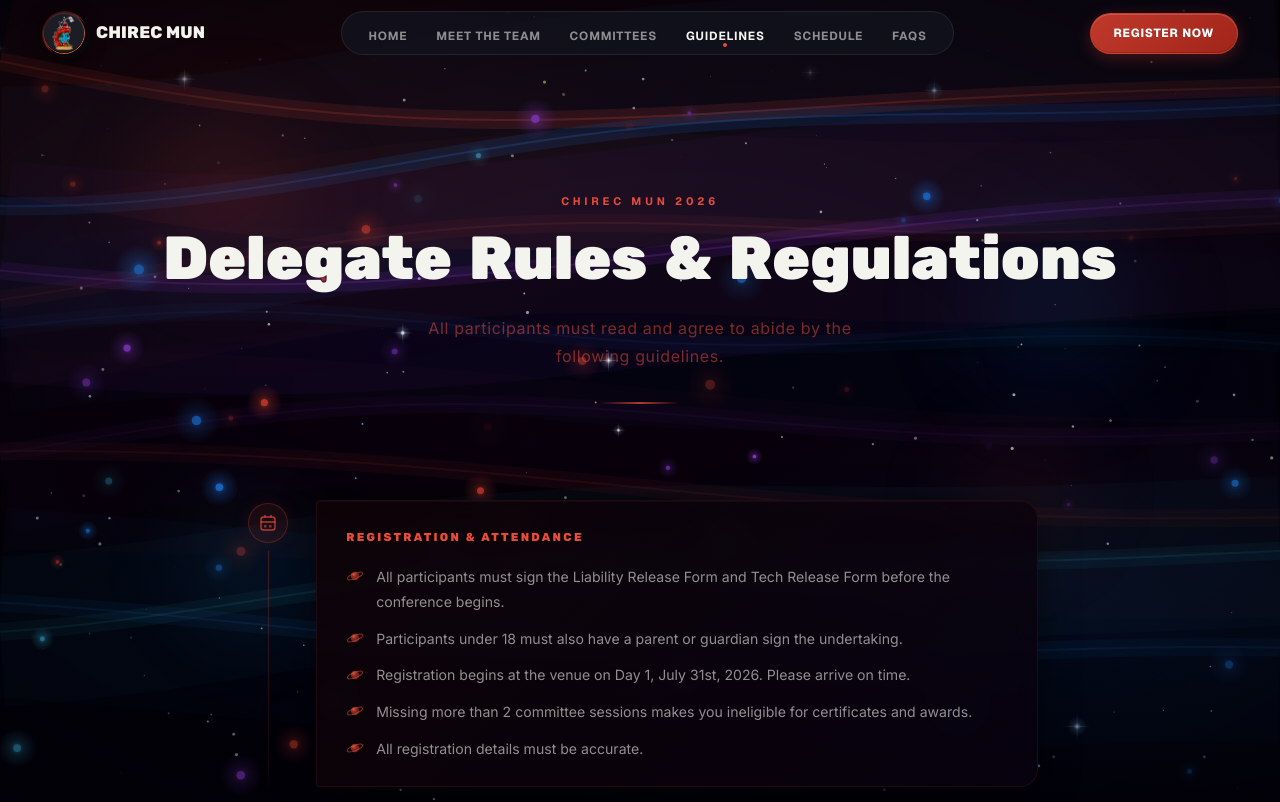
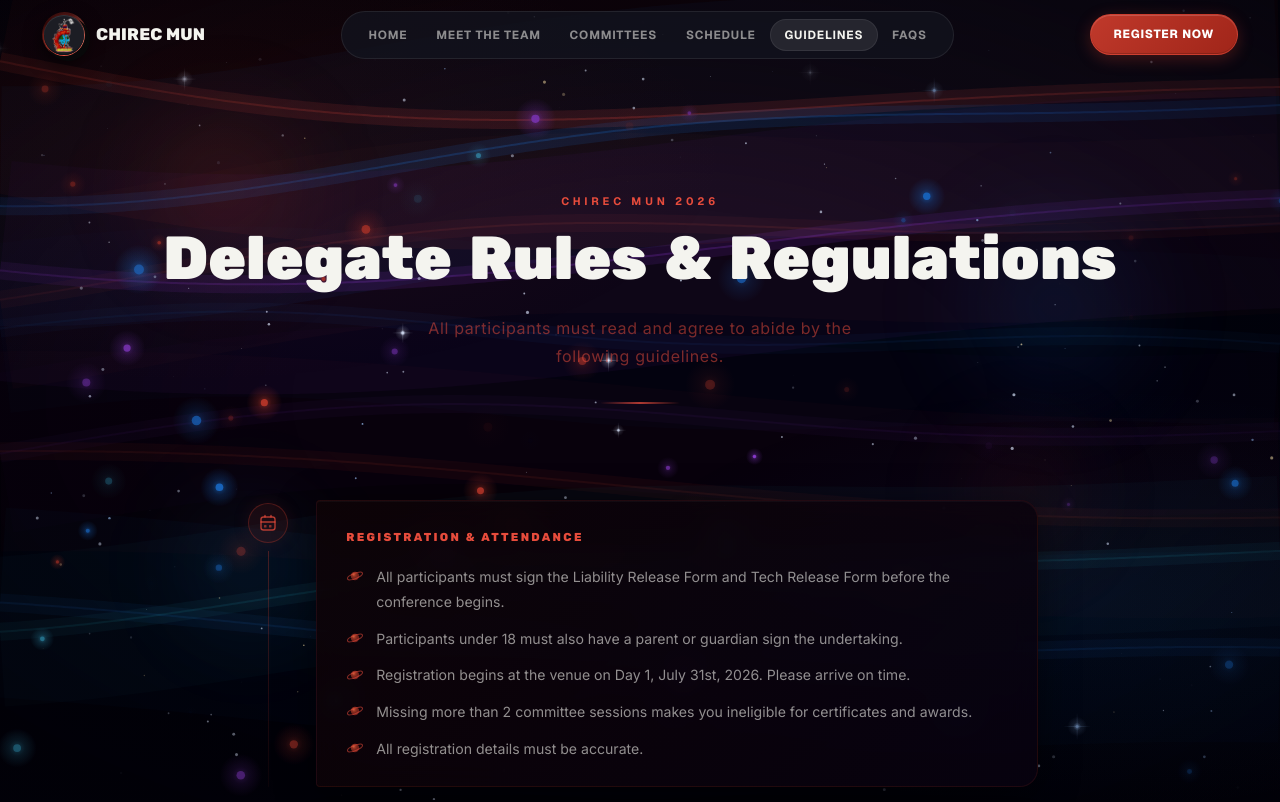
Before and after one commit to aakkyy/CHIRECMUN2026, a React (Vite) app in the folder frontend/: page /guidelines in a window 1280 px wide. Shown: the top 802 px of the page. Built offline with nearby package versions, Linux system fonts and the light colour scheme.

Commit message:
feat: sliding nav pill with layoutId + center-out underline on hover, reorder guidelines

```diff
--- a/frontend/src/components/Navbar.module.css
+++ b/frontend/src/components/Navbar.module.css
@@ -127,6 +127,10 @@
   border-radius: 999px;
 }
 
+.linkItem {
+  position: relative;
+}
+
 .link {
   font-family: 'Geist', sans-serif;
   font-weight: 700;
@@ -137,30 +141,61 @@
   text-decoration: none;
   padding: 0.35rem 0.9rem;
   border-radius: 999px;
-  transition: color 0.2s ease, background 0.2s ease;
   position: relative;
   white-space: nowrap;
+  display: flex;
+  align-items: center;
+  justify-content: center;
+  transition: color 0.18s ease;
 }
 
-.link:hover {
-  color: var(--theme-text);
-  background: rgba(255,255,255,0.06);
+/* sliding framer-motion background */
+.activePill {
+  position: absolute;
+  inset: 0;
+  border-radius: 999px;
+  background: rgba(255, 255, 255, 0.09);
+  border: 1px solid rgba(255, 255, 255, 0.07);
+  z-index: 0;
+}
+
+/* label always on top */
+.linkLabel {
+  position: relative;
+  z-index: 1;
+}
+
+/* center-out underline on hover */
+.link::after {
+  content: '';
+  position: absolute;
+  bottom: 2px;
+  left: 12%;
+  right: 12%;
+  height: 1.5px;
+  background: rgba(231, 76, 60, 0.65);
+  border-radius: 999px;
+  transform: scaleX(0);
+  transform-origin: center;
+  transition: transform 0.22s cubic-bezier(0.22, 1, 0.36, 1);
+  z-index: 1;
+}
+
+.link:hover::after {
+  transform: scaleX(1);
+}
+
+/* no underline on active — pill handles it */
+.linkActive::after {
+  display: none;
 }
 
 .linkActive {
   color: var(--theme-text) !important;
 }
 
-.dot {
-  position: absolute;
-  bottom: 1px;
-  left: 50%;
-  transform: translateX(-50%);
-  width: 4px;
-  height: 4px;
-  border-radius: 50%;
-  background: #e74c3c;
-  display: block;
+.link:hover {
+  color: var(--theme-text);
 }
 
 /* ── RIGHT GROUP ── */
--- a/frontend/src/components/Navbar.tsx
+++ b/frontend/src/components/Navbar.tsx
@@ -1,4 +1,5 @@
 import { useLocation, useNavigate, Link } from 'react-router-dom'
+import { motion } from 'framer-motion'
 import BlobButton from './BlobButton'
 import styles from './Navbar.module.css'
 import logoImg from '@assets/logo.png'
@@ -9,8 +10,8 @@
   { label: 'Home',          to: '/'           },
   { label: 'Meet The Team', to: '/team'        },
   { label: 'Committees',    to: '/committees'  },
+  { label: 'Schedule',      to: '/schedule'    },
   { label: 'Guidelines',    to: '/guidelines'  },
-  { label: 'Schedule',      to: '/schedule'    },
   { label: 'FAQs',          to: '/faq'         },
 ]
 
@@ -44,10 +45,21 @@
           {links.map((l) => {
             const isActive = location.pathname === l.to
             return (
-              <li key={l.to}>
-                <Link to={l.to} className={`${styles.link} ${isActive ? styles.linkActive : ''}`}>
-                  {l.label}
-                  {isActive && <span className={styles.dot} />}
+              <li key={l.to} className={styles.linkItem}>
+                <Link
+                  to={l.to}
+                  className={`${styles.link} ${isActive ? styles.linkActive : ''}`}
+                >
+                  {/* sliding background pill */}
+                  {isActive && (
+                    <motion.span
+                      layoutId="navActivePill"
+                      className={styles.activePill}
+                      transition={{ type: 'spring', stiffness: 420, damping: 36 }}
+                    />
+                  )}
+                  {/* label sits above the pill */}
+                  <span className={styles.linkLabel}>{l.label}</span>
                 </Link>
               </li>
             )
```
Also changed, not shown: 2 other files (tests, documents, lock files or other folders).
